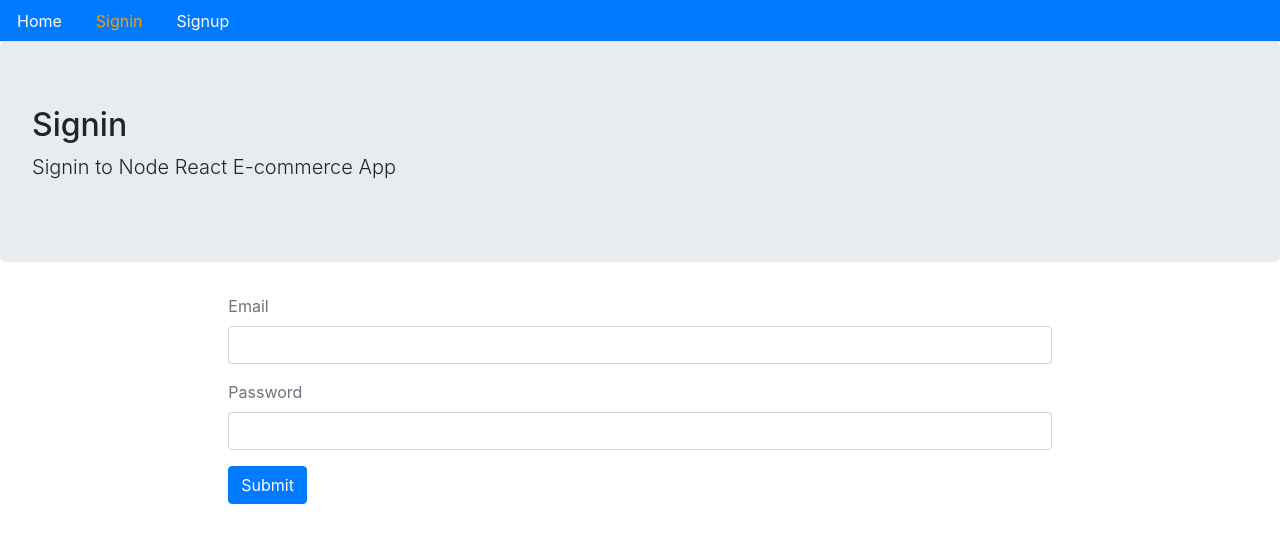
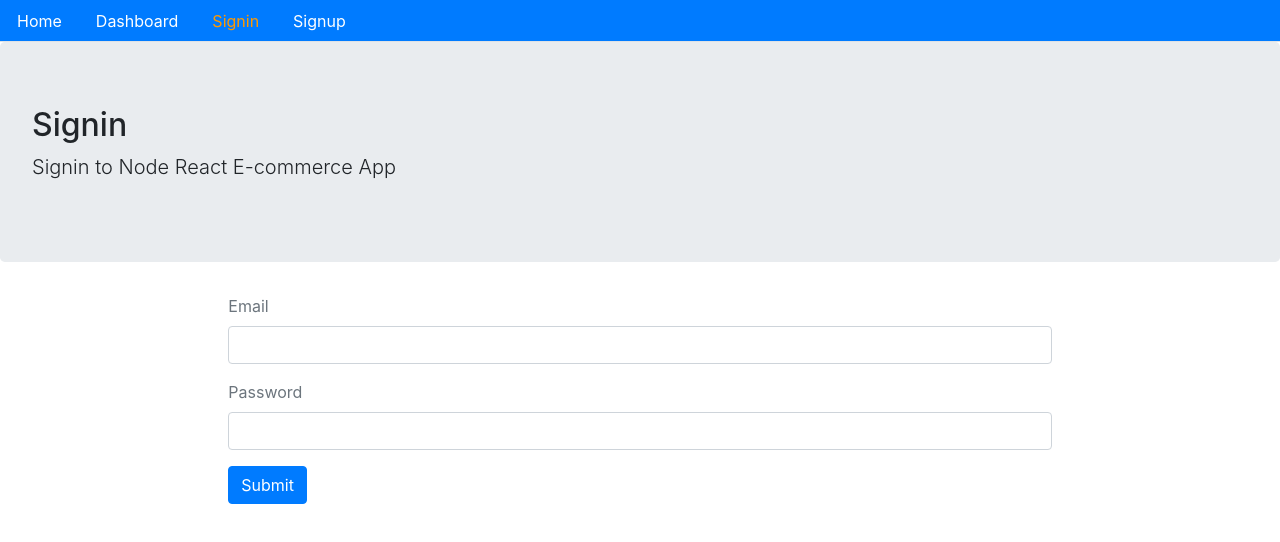
Before and after one commit to rebSen/ecomProject, a React (Create React App) app: page /signin in a window 1280 px wide. Shown: the top 542 px of the page. Built offline with nearby package versions, Linux system fonts and the light colour scheme; no server answers.

Commit message:
Menu items links and routing ok to home signin signup signout dashboard
hidding items depending on isAuthentificated

```diff
--- a/src/Routes.js
+++ b/src/Routes.js
@@ -5,6 +5,8 @@ import { BrowserRouter, Switch, Route } from "react-router-dom";
 import Signup from "./user/Signup";
 import Signin from "./user/Signin";
 import Home from "./core/Home";
+import PrivateRoute from "./auth/PrivateRoute";
+import Dashboard from "./user/UserDashboard";
 
 const Routes = () => {
   return (
@@ -13,6 +15,7 @@ const Routes = () => {
         <Route path="/" exact component={Home} />
         <Route path="/signin" exact component={Signin} />
         <Route path="/signup" exact component={Signup} />
+        <PrivateRoute path="/user/dashboard" exact component={Dashboard} />
       </Switch>
     </BrowserRouter>
   );
--- a/src/core/Menu.jsx
+++ b/src/core/Menu.jsx
@@ -1,5 +1,6 @@
-import React from "react";
+import React, { Fragment } from "react";
 import { Link, withRouter } from "react-router-dom";
+import { signout, isAuthenticated } from "../auth";
 
 const isActive = (history, path) => {
   if (history.location.pathname === path) {
@@ -13,28 +14,60 @@ const Menu = ({ history }) => (
   <div>
     <ul className="nav nav-tabs bg-primary">
       <li className="nav-item">
-        <Link className="nav-link" to="/" style={isActive(history, "/")}>
+        <Link className="nav-link" style={isActive(history, "/")} to="/">
           Home
         </Link>
       </li>
+
       <li className="nav-item">
         <Link
           className="nav-link"
+          style={isActive(history, "/user/dashboard")}
+          to="/user/dashboard"
+        >
+          Dashboard
+        </Link>
+      </li>
+
+      {!isAuthenticated() && (
+        <Fragment>
+          <li className="nav-item">
+            <Link
+              className="nav-link"
+              style={isActive(history, "/signin")}
               to="/signin"
-          style={isActive(history, "/signin")}
             >
               Signin
             </Link>
           </li>
+
           <li className="nav-item">
             <Link
               className="nav-link"
+              style={isActive(history, "/signup")}
               to="/signup"
-          style={isActive(history, "/signup")}
             >
               Signup
             </Link>
           </li>
+        </Fragment>
+      )}
+
+      {isAuthenticated() && (
+        <li className="nav-item">
+          <span
+            className="nav-link"
+            style={{ cursor: "pointer", color: "#ffffff" }}
+            onClick={() =>
+              signout(() => {
+                history.push("/");
+              })
+            }
+          >
+            Signout
+          </span>
+        </li>
+      )}
     </ul>
   </div>
 );
```
Lines whose indentation alone changed are shown as unchanged.
